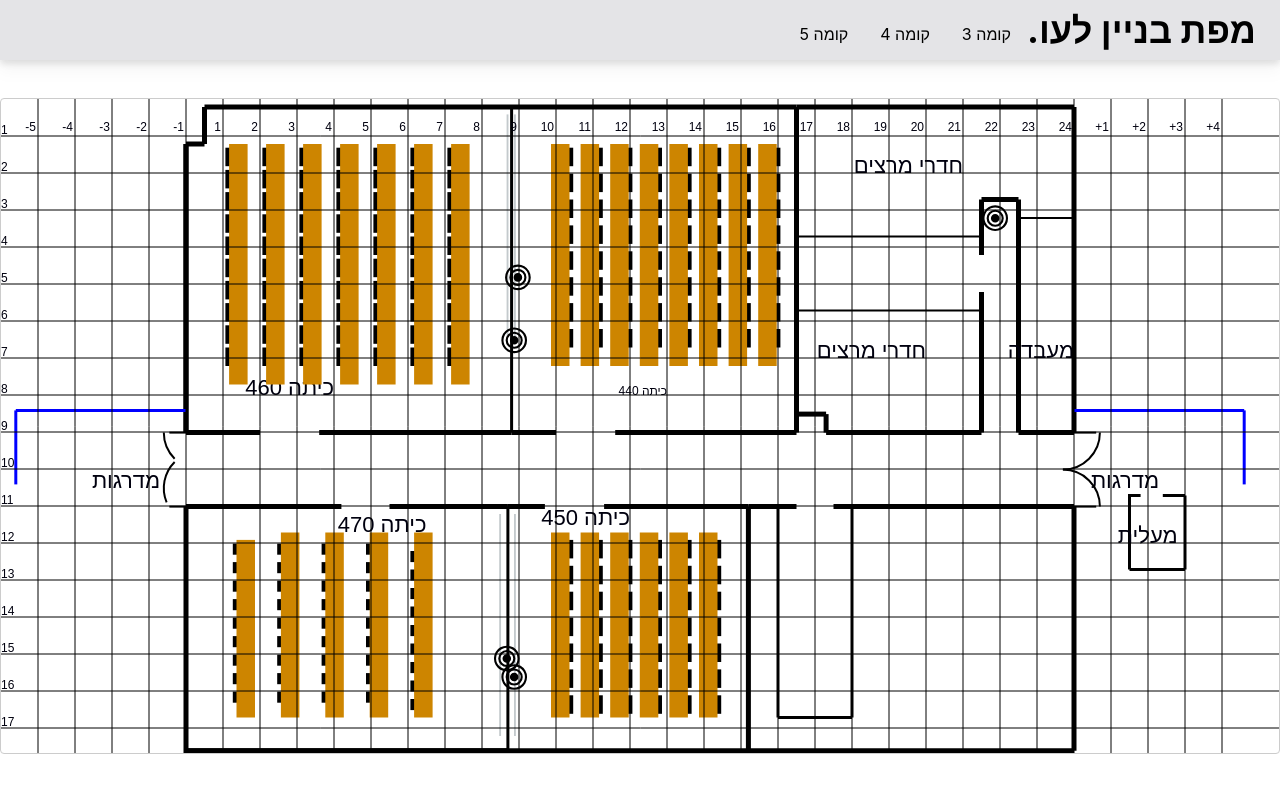
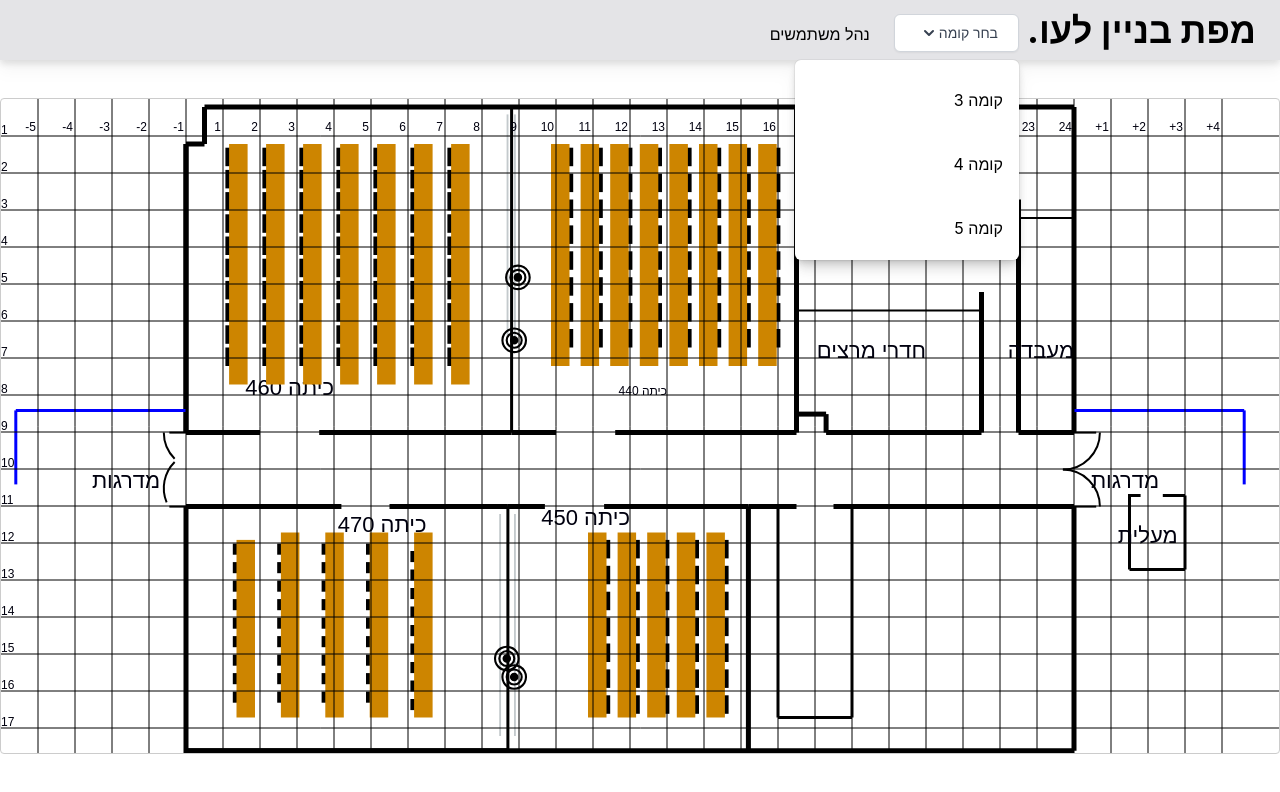
Before and after one commit to amazingProj/IndoorNavigationSystemClient, a React (Create React App) app: page /floor4 in a window 1280 px wide. Shown: the top 792 px of the page. Built offline with nearby package versions, Linux system fonts and the light colour scheme; no server answers.

Commit message:
:progressing

```diff
--- a/src/App.js
+++ b/src/App.js
@@ -26,6 +26,7 @@ function App() {
           <Route path="/floor5">
             <FloorFive />
           </Route>
+          <Route path="/manageUsers"></Route>
         </Switch>
       </BrowserRouter>
     </div>
--- a/src/components/Navbar.jsx
+++ b/src/components/Navbar.jsx
@@ -1,18 +1,17 @@
 import React, {useState} from 'react';
 import {
-  BrowserRouter,
-  Switch,
-  Route,
   Link,
-  useRouteMatch,
 } from "react-router-dom";
 import { MenuIcon, XIcon } from '@heroicons/react/outline';
 
 const Navbar = () => {
-    const [nav, setNav] = useState(false)
+  const [nav, setNav] = useState(false)
+  const [dropdown, setDropdown] = useState(true)
+
+
     const handleClick = () => setNav(!nav)
 
-    const handleClose =()=> setNav(!nav)
+    const handleClose =()=> setDropdown(!dropdown)
 
   return (
     <div className='w-screen h-[60px] z-10 bg-zinc-200 fixed drop-shadow-lg'>
@@ -20,9 +19,27 @@ const Navbar = () => {
         <div className='flex items-center'>
           <h1 className='text-3xl font-bold mr-4 sm:text-4xl'>מפת בניין לעו.</h1>
           <ul className='hidden md:flex'>
-          <li className='hover:bg-zinc-300 mt-2'><Link to={'/floor3'}>קומה 3</Link></li>
-          <li className='hover:bg-zinc-300 mt-2'><Link to={'/floor4'}>קומה 4</Link></li>
-          <li className='hover:bg-zinc-300 mt-2'><Link to={'/floor5'}>קומה 5</Link></li>
+            <div className="relative inline-block text-left mt-4 ml-2 mr-2">
+              <div>
+                <button type="button" onClick={handleClose} className="inline-flex justify-center w-full rounded-md border border-gray-300 shadow-sm px-4 py-2 bg-white text-sm font-medium text-gray-700 hover:bg-gray-50 focus:outline-none focus:ring-2 focus:ring-offset-2 focus:ring-offset-gray-100 focus:ring-indigo-500" id="menu-button" aria-expanded="true" aria-haspopup="true">
+                    <div className="mr-1 ml-1">בחר קומה</div>
+                  <svg className="-mr-1 ml-2 h-5 w-5" xmlns="http://www.w3.org/2000/svg" viewBox="0 0 20 20" fill="currentColor" aria-hidden="true">
+                    <path fill-rule="evenodd" d="M5.293 7.293a1 1 0 011.414 0L10 10.586l3.293-3.293a1 1 0 111.414 1.414l-4 4a1 1 0 01-1.414 0l-4-4a1 1 0 010-1.414z" clip-rule="evenodd" />
+                  </svg>
+                </button>
+              </div>
+              <div className={!dropdown ? 'hidden' : 'absolute'}>
+                <div className="text-right origin-top-right absolute right-0 mt-2 w-56 rounded-md shadow-lg bg-white ring-1 ring-black ring-opacity-5 focus:outline-none" role="menu" aria-orientation="vertical" aria-labelledby="menu-button" tabindex="-1">
+                  <div className="py-1" role="none">
+                      <li className='hover:bg-zinc-300 mt-2'><Link to={'/floor3'}>קומה 3</Link></li>
+                      <li className='hover:bg-zinc-300 mt-2'><Link to={'/floor4'}>קומה 4</Link></li>
+                      <li className='hover:bg-zinc-300 mt-2'><Link to={'/floor5'}>קומה 5</Link></li>
+                  </div>
+                </div>
+              </div>
+
+            </div>
+            <li className='hover:bg-zinc-300 mt-2'><Link to={'/manageUsers'}>נהל משתמשים</Link></li>
           </ul>
         </div>
         <div className='md:hidden mr-4' onClick={handleClick}>
@@ -34,11 +51,11 @@ const Navbar = () => {
           <li className='hover:bg-zinc-300 border-b-2 border-zinc-300 w-full'><Link to={'/floor3'}>קומה 3</Link></li>
           <li className='hover:bg-zinc-300 border-b-2 border-zinc-300 w-full'><Link to={'/floor4'}>קומה 4</Link></li>
           <li className='hover:bg-zinc-300 border-b-2 border-zinc-300 w-full'><Link to={'/floor5'}>קומה 5</Link></li>
-          <li> <div class="hidden relative md:block mt-3">
-          <div class="flex absolute inset-y-0 left-0 items-center pl-3 pointer-events-none">
-            <svg class="w-5 h-5 text-gray-500" fill="currentColor" viewBox="0 0 20 20" xmlns="http://www.w3.org/2000/svg"><path fill-rule="evenodd" d="M8 4a4 4 0 100 8 4 4 0 000-8zM2 8a6 6 0 1110.89 3.476l4.817 4.817a1 1 0 01-1.414 1.414l-4.816-4.816A6 6 0 012 8z" clip-rule="evenodd"></path></svg>
+          <li> <div className="hidden relative md:block mt-3">
+          <div className="flex absolute inset-y-0 left-0 items-center pl-3 pointer-events-none">
+            <svg className="w-5 h-5 text-gray-500" fill="currentColor" viewBox="0 0 20 20" xmlns="http://www.w3.org/2000/svg"><path fill-rule="evenodd" d="M8 4a4 4 0 100 8 4 4 0 000-8zM2 8a6 6 0 1110.89 3.476l4.817 4.817a1 1 0 01-1.414 1.414l-4.816-4.816A6 6 0 012 8z" clip-rule="evenodd"></path></svg>
           </div>
-            <input type="text" id="search-navbar" class="block p-2 pl-10 w-full text-gray-900 bg-gray-50 rounded-lg border border-gray-300 sm:text-sm focus:ring-blue-500 focus:border-blue-500 dark:bg-gray-700 dark:border-gray-600 dark:placeholder-gray-400 dark:text-white dark:focus:ring-blue-500 dark:focus:border-blue-500" placeholder="חפש..." />
+            <input type="text" id="search-navbar" className="block p-2 pl-10 w-full text-gray-900 bg-gray-50 rounded-lg border border-gray-300 sm:text-sm focus:ring-blue-500 focus:border-blue-500 dark:bg-gray-700 dark:border-gray-600 dark:placeholder-gray-400 dark:text-white dark:focus:ring-blue-500 dark:focus:border-blue-500" placeholder="חפש..." />
           </div></li>
       </ul>
     </div>
--- a/src/components/floor4th.jsx
+++ b/src/components/floor4th.jsx
@@ -241,17 +241,17 @@ const FloorFour = () => {
 
 
       // class 450
-      for (let j = 0; j < 6; ++j)
+      for (let j = 0; j < 5; ++j)
       {
         for (let i = 0; i < 7; ++i)
         {
-          drawFillRect({ x: (10.3 + 0.8 * j) * fracH + offsetX, y: (11.7 + 0.7 * i) * fracW, w: 0.3 * fracH, h: 0.5 * fracW }, { backgroundColor: 'black' });
+          drawFillRect({ x: (11.3 + 0.8 * j) * fracH + offsetX, y: (11.7 + 0.7 * i) * fracW, w: 0.3 * fracH, h: 0.5 * fracW }, { backgroundColor: 'black' });
         }
       }
 
-      for (let i = 0; i < 6; ++i)
+      for (let i = 0; i < 5; ++i)
       {
-        drawFillRect({ x: (10 + 0.8 * i) * fracH + offsetX, y: 11.5 * fracW, w: 0.5 * fracH, h: 5 * fracW }, { backgroundColor: '#cd8500' });
+        drawFillRect({ x: (11 + 0.8 * i) * fracH + offsetX, y: 11.5 * fracW, w: 0.5 * fracH, h: 5 * fracW }, { backgroundColor: '#cd8500' });
       }
 
       // end of class 450
--- a/src/components/style/user.css
+++ b/src/components/style/user.css
@@ -48,3 +48,10 @@
     font-size: 12px;
     text-align: center;
 }
+
+.user {
+    text-align: right;
+    background-repeat: no-repeat;
+    position: absolute;
+    background-image: url(./images/bullseye.svg);
+  }
--- a/src/components/user.jsx
+++ b/src/components/user.jsx
@@ -1,12 +1,10 @@
-import React, { useState, useEffect, useRef } from "react";
+import React, { useEffect, useRef } from "react";
 import './style/user.css'
 
 const User = (props) => {
   const userRef = useRef();
   const batteryRef = useRef();
   const textRef = useRef();
-
-  const [response, setResponse] = useState("");
   let basePercentLeft = 14;
   let basePercentTop = 13;
 
@@ -21,7 +19,7 @@ const User = (props) => {
     <div>
       <div ref={userRef} className="user">
         <div>
-          <svg viewBox="0 0 1792 1792" xmlns="http://www.w3.org/2000/svg"><path d="M1536 1536q0 63-61.5 113.5t-164 81-225 46T832 1792t-253.5-15.5-225-46-164-81T128 1536q0-49 33-88.5t91-66.5 118-44.5 131-29.5q26-5 48 10.5t26 41.5q5 26-10.5 48t-41.5 26q-58 10-106 23.5t-76.5 25.5-48.5 23.5-27.5 19.5-8.5 12q3 11 27 26.5t73 33 114 32.5 160.5 25 201.5 10 201.5-10 160.5-25 114-33 73-33.5 27-27.5q-1-4-8.5-11t-27.5-19-48.5-23.5-76.5-25-106-23.5q-26-4-41.5-26t-10.5-48q4-26 26-41.5t48-10.5q71 12 131 29.5t118 44.5 91 66.5 33 88.5zm-384-896v384q0 26-19 45t-45 19h-64v384q0 26-19 45t-45 19H704q-26 0-45-19t-19-45v-384h-64q-26 0-45-19t-19-45V640q0-53 37.5-90.5T640 512h384q53 0 90.5 37.5T1152 640zm-96-384q0 93-65.5 158.5T832 480t-158.5-65.5T608 256t65.5-158.5T832 32t158.5 65.5T1056 256z"/></svg>
+        <svg viewBox="0 0 1792 1792" xmlns="http://www.w3.org/2000/svg"><path d="M1536 1536q0 63-61.5 113.5t-164 81-225 46T832 1792t-253.5-15.5-225-46-164-81T128 1536q0-49 33-88.5t91-66.5 118-44.5 131-29.5q26-5 48 10.5t26 41.5q5 26-10.5 48t-41.5 26q-58 10-106 23.5t-76.5 25.5-48.5 23.5-27.5 19.5-8.5 12q3 11 27 26.5t73 33 114 32.5 160.5 25 201.5 10 201.5-10 160.5-25 114-33 73-33.5 27-27.5q-1-4-8.5-11t-27.5-19-48.5-23.5-76.5-25-106-23.5q-26-4-41.5-26t-10.5-48q4-26 26-41.5t48-10.5q71 12 131 29.5t118 44.5 91 66.5 33 88.5zm-384-896v384q0 26-19 45t-45 19h-64v384q0 26-19 45t-45 19H704q-26 0-45-19t-19-45v-384h-64q-26 0-45-19t-19-45V640q0-53 37.5-90.5T640 512h384q53 0 90.5 37.5T1152 640zm-96-384q0 93-65.5 158.5T832 480t-158.5-65.5T608 256t65.5-158.5T832 32t158.5 65.5T1056 256z"/></svg>
           <p>{props.name}</p>
           <div id="battery">
             <div id="lvl" ref={batteryRef}></div>
--- a/src/components/users.jsx
+++ b/src/components/users.jsx
@@ -11,7 +11,7 @@ const TrackedUsers = (props) => {
   const ENDPOINT = "http://127.0.0.1:4001";
   var [users, updateUsers] = useState([]);
 
-  const userNames = {'94:B9:7E:FA:92:14': "אסף הלל", "2023": "אליה קופלר"}
+  const userNames = {'94:B9:7E:FA:92:14': "אסף הלל", "AssafAndroid1010": "אסף אנדרואיד"}
 
   useEffect(() => {
     const socket = socketIOClient(ENDPOINT);
```
Also changed, not shown: src/images/bullseye.svg (deleted).
